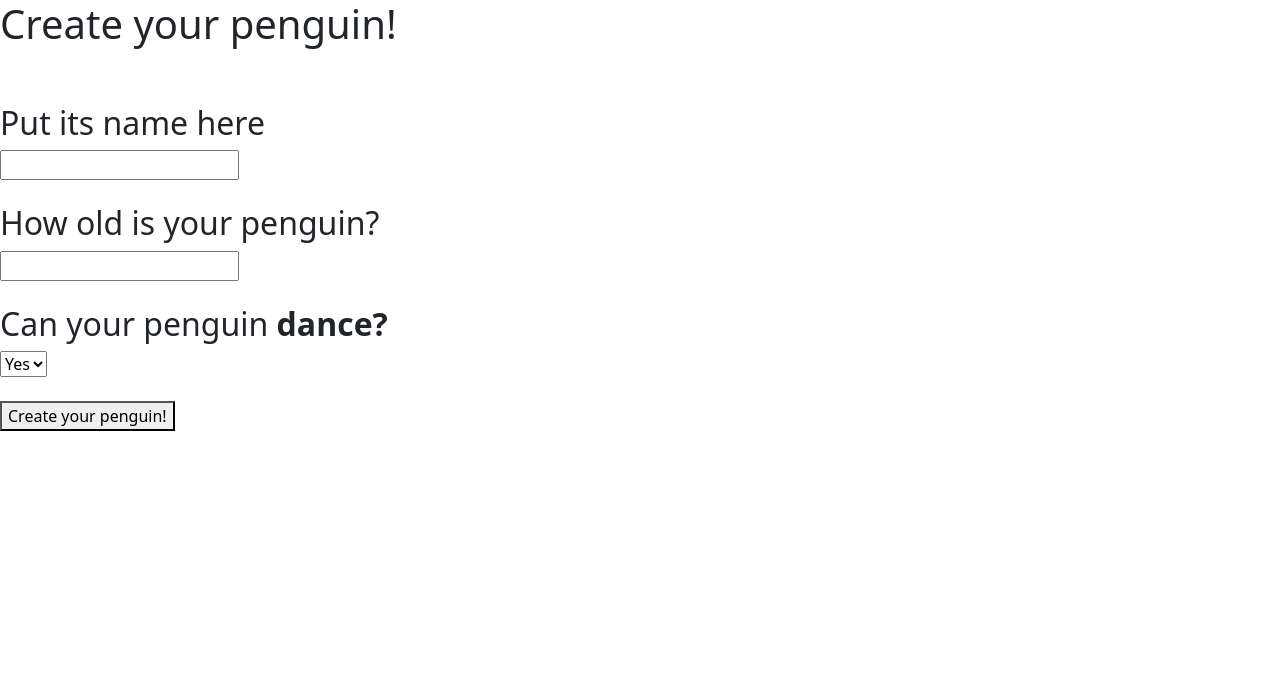
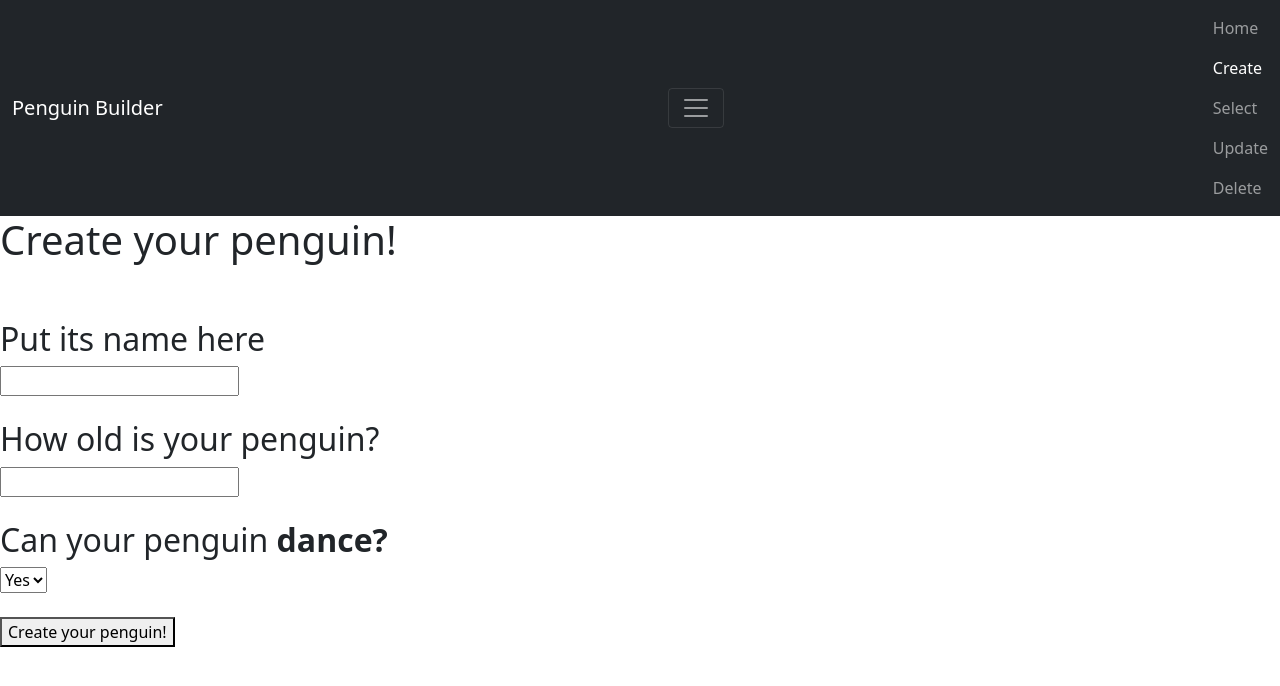
Before and after one commit to Lukasrygh23/PenguinProject, a plain HTML site: page createPenguin.html in a window 1280 px wide. Drawn offline with nearby package versions, Linux system fonts and the light colour scheme.

Commit message:
Added bad navbar to all pages.

```diff
--- a/createPenguin.html
+++ b/createPenguin.html
@@ -11,6 +11,43 @@
 </head>
 
 <body>
+
+    <nav class="navbar navbar-dark bg-dark">
+        <div class="container-fluid">
+            <a class="navbar-brand" href="#">Penguin Builder</a>
+
+            <button class="navbar-toggler" type="button" data-bs-toggle="collapse" data-bs-target="#navbarNav"
+                aria-controls="navbarNav" aria-expanded="false" aria-label="Toggle navigation">
+                <span class="navbar-toggler-icon"></span>
+            </button>
+
+            <div class="nav navbar-nav" id="navbarNav">
+                <ul class="nav navbar-nav">
+                    <li class="nav-item">
+                        <a class="nav-link" href="index.html">Home</a>
+                    </li>
+                    <li class="nav-item">
+                        <a class="nav-link active" aria-current="page" href="createPenguin.html">Create</a>
+                    </li>
+                    <li class="nav-item">
+                        <a class="nav-link" href="searchPenguin.html">Select</a>
+
+                    </li>
+                    <li class="nav-item">
+                        <a class="nav-link" href="updatePenguin.html">Update</a>
+                    </li>
+                    <li class="nav-item">
+                        <a class="nav-link" href="deletePenguin.html">Delete</a>
+                    </li>
+
+                </ul>
+
+            </div>
+
+
+        </div>
+    </nav>
+
     <h1>Create your penguin!</h1>
     <br>
     <br>
```
Also changed, not shown: deletePenguin.html (+37 -0 lines), index.html (+5 -3 lines), searchPenguin.html (+36 -0 lines), updatePenguin.html (+36 -0 lines).
